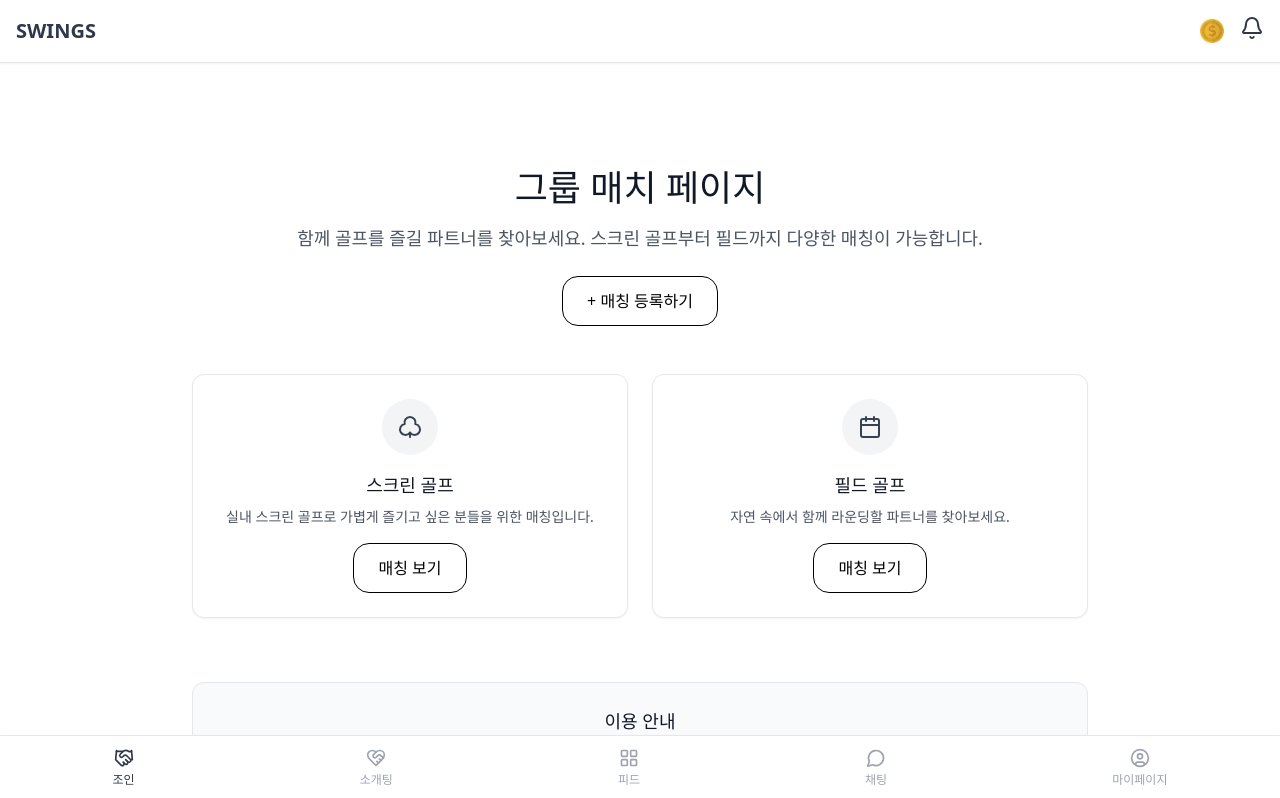
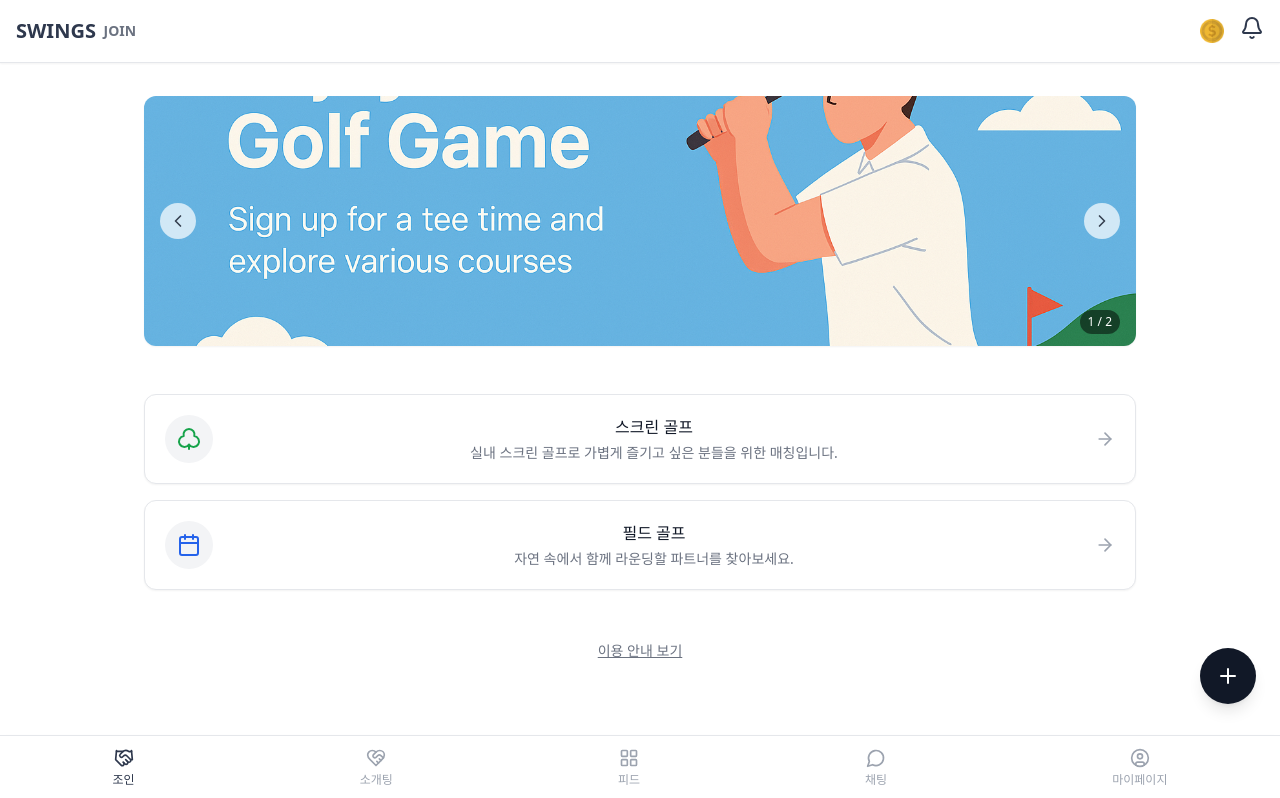
Before and after one commit to SWINGS-SOLOFF/SWINGS-FE, a React (Vite) app: page /swings/matchgroup in a window 1280 px wide. Shown: the top 798 px of the page. Built offline with nearby package versions, Linux system fonts and the light colour scheme; no server answers; grey boxes are pictures that could not be loaded.

Commit message:
[조인]메인페이지 수정 -1

```diff
--- a/src/1_user/layouts/UserLayout.jsx
+++ b/src/1_user/layouts/UserLayout.jsx
@@ -20,9 +20,9 @@ export default function UserLayout() {
 
       {/* ✅ 본문 영역 - NavBar/BottomNavBar 고려한 padding, 스크롤 가능 */}
       <main
-        className={`flex-grow overflow-y-auto px-4 ${
-          !hideNavBar ? "pt-16" : ""
-        } ${!hideBottomBar ? "pb-16" : ""}`}
+        className={`flex-grow  ${!hideNavBar ? "pt-16" : ""} ${
+          !hideBottomBar ? "pb-16" : ""
+        }`}
       >
         <Outlet />
       </main>
--- a/src/4_matchgroup/pages/MatchGroupMain.jsx
+++ b/src/4_matchgroup/pages/MatchGroupMain.jsx
@@ -1,50 +1,102 @@
-import { Link } from "react-router-dom";
-import { ClubIcon as GolfIcon, Users2Icon, CalendarIcon } from "lucide-react";
-import Button from "../components/ui/GroupButton.jsx";
-import GroupButton from "../components/ui/GroupButton.jsx";
+import { useState } from "react";
+import { Link, useNavigate } from "react-router-dom";
+import {
+  ClubIcon as GolfIcon,
+  Users2Icon,
+  CalendarIcon,
+  ArrowRightIcon,
+  PlusIcon,
+  ChevronLeft,
+  ChevronRight,
+} from "lucide-react";
+
+import banner1 from "../../assets/golf-banner-1.png";
+import banner2 from "../../assets/golf-banner-2.png";
 
 export default function MatchGroupMain() {
+  const navigate = useNavigate();
+
+  const [isModalOpen, setIsModalOpen] = useState(false);
+  const [isCreateOpen, setIsCreateOpen] = useState(false);
+  const [currentBanner, setCurrentBanner] = useState(0);
+
+  const banners = [banner1, banner2];
+
+  const handlePrev = () =>
+    setCurrentBanner((prev) => (prev === 0 ? banners.length - 1 : prev - 1));
+  const handleNext = () =>
+    setCurrentBanner((prev) => (prev === banners.length - 1 ? 0 : prev + 1));
+
   return (
-        <div className="min-h-screen bg-white py-12 px-4">
-            <div className="max-w-4xl mx-auto">
+    <div className="w-full max-w-5xl mx-auto pb-32 relative">
+      {/* ✅ 배너 슬라이드 */}
+      <div className="space-y-12 px-4 pt-[32px]">
+        <div className="relative w-full overflow-hidden rounded-xl shadow-sm h-[250px]">
+          <div
+            className="flex transition-transform duration-500 ease-in-out"
+            style={{ transform: `translateX(-${currentBanner * 100}%)` }}
+          >
+            {banners.map((src, idx) => (
+              <img
+                key={idx}
+                src={src}
+                alt={`배너 ${idx + 1}`}
+                className="w-full flex-shrink-0 object-cover h-[250px]"
+              />
+            ))}
+          </div>
 
-                {/* 헤더 */}
-                <div className="text-center mt-14 mb-12">
-                    <h1 className="text-4xl md:text-4xl font-bold text-gray-900 mb-4">
-                        그룹 매치 페이지
-                    </h1>
-                    <p className="text-base md:text-lg text-gray-600">
-                        함께 골프를 즐길 파트너를 찾아보세요. 스크린 골프부터 필드까지 다양한 매칭이 가능합니다.
-                    </p>
-                    <div className="mt-6">
-                        <GroupButton asChild size="default">
-                            <Link to="/swings/matchgroup/create" className="text-black">+ 매칭 등록하기</Link>
-                        </GroupButton>
+          {/* 좌우 이동 버튼 */}
+          <button
+            onClick={handlePrev}
+            aria-label="이전 배너"
+            className="absolute top-1/2 left-4 -translate-y-1/2 bg-white/70 hover:bg-white rounded-full p-2"
+          >
+            <ChevronLeft className="w-5 h-5 text-gray-700" />
+          </button>
+          <button
+            onClick={handleNext}
+            aria-label="다음 배너"
+            className="absolute top-1/2 right-4 -translate-y-1/2 bg-white/70 hover:bg-white rounded-full p-2"
+          >
+            <ChevronRight className="w-5 h-5 text-gray-700" />
+          </button>
+
+          <div className="absolute bottom-3 right-4 bg-black/50 text-white text-xs px-2 py-1 rounded-full">
+            {currentBanner + 1} / {banners.length}
           </div>
         </div>
 
-                {/* 매칭 카드 */}
-                <div className="grid grid-cols-1 md:grid-cols-2 gap-6">
+        {/* ✅ 매칭 카드 */}
+        <div className="grid grid-cols-1 gap-4">
           <MatchCard
-                        icon={<GolfIcon className="h-6 w-6 text-gray-700" />}
+            icon={<GolfIcon className="h-6 w-6 text-green-600" />}
             title="스크린 골프"
             desc="실내 스크린 골프로 가볍게 즐기고 싶은 분들을 위한 매칭입니다."
             to="/swings/matchgroup/screen"
           />
           <MatchCard
-                        icon={<CalendarIcon className="h-6 w-6 text-gray-700" />}
+            icon={<CalendarIcon className="h-6 w-6 text-blue-600" />}
             title="필드 골프"
             desc="자연 속에서 함께 라운딩할 파트너를 찾아보세요."
             to="/swings/matchgroup/field"
           />
         </div>
 
-                {/* 안내 영역 */}
-                <div className="mt-16 bg-gray-50 border border-gray-200 p-6 rounded-xl">
-                    <h2 className="text-lg font-semibold text-gray-900 mb-6 text-center">
-                        이용 안내
-                    </h2>
-                    <div className="grid gap-4">
+        <div className="text-center">
+          <button
+            onClick={() => setIsModalOpen(true)}
+            className="text-sm text-gray-500 underline hover:text-gray-700"
+          >
+            이용 안내 보기
+          </button>
+        </div>
+      </div>
+
+      {/* ✅ 모달들 */}
+      {isModalOpen && (
+        <Modal onClose={() => setIsModalOpen(false)} title="이용 안내">
+          <div className="grid gap-6 md:grid-cols-3">
             <InfoItem
               icon={<Users2Icon className="h-5 w-5 text-gray-700" />}
               title="매칭 신청 및 참여"
@@ -61,34 +113,63 @@ export default function MatchGroupMain() {
               desc="참여한 그룹의 일정을 한눈에 확인하고 관리할 수 있어요."
             />
           </div>
+        </Modal>
+      )}
+
+      {isCreateOpen && (
+        <Modal onClose={() => setIsCreateOpen(false)} title="방 만들기">
+          <div className="flex flex-col gap-4">
+            <button
+              onClick={() => navigate("/swings/matchgroup/create")}
+              className="w-full py-3 px-4 rounded-xl border text-left hover:bg-gray-50 transition text-black"
+            >
+              🖥️ 스크린 골프 방 만들기
+            </button>
+            <button
+              onClick={() => navigate("/swings/matchgroup/create")}
+              className="w-full py-3 px-4 rounded-xl border text-left hover:bg-gray-50 transition text-black"
+            >
+              🌳 필드 골프 방 만들기
+            </button>
           </div>
-            </div>
+        </Modal>
+      )}
+
+      {/* ✅ 플로팅 버튼 */}
+      <button
+        onClick={() => setIsCreateOpen(true)}
+        className="fixed bottom-24 right-6 bg-gray-900 hover:bg-gray-800 text-white p-4 rounded-full shadow-lg z-50"
+      >
+        <PlusIcon className="h-6 w-6" />
+      </button>
     </div>
   );
 }
 
-// 카드 컴포넌트
+// ✅ 하위 컴포넌트
+
 function MatchCard({ icon, title, desc, to }) {
   return (
     <Link
       to={to}
-            className="bg-white border border-gray-200 rounded-xl shadow-sm hover:shadow-md transition p-6 flex flex-col items-center text-center"
+      className="flex items-center gap-6 bg-white border border-gray-200 rounded-xl shadow-sm hover:shadow-md hover:-translate-y-1 transition-all p-5"
     >
-            <div className="h-14 w-14 rounded-full bg-gray-100 flex items-center justify-center mb-4">
+      <div className="h-12 w-12 rounded-full bg-gray-100 flex items-center justify-center">
         {icon}
       </div>
-            <h3 className="text-lg font-semibold text-gray-900 mb-2">{title}</h3>
-            <p className="text-sm text-gray-600 mb-4">{desc}</p>
-            <Button variant="outline" size="sm">매칭 보기</Button>
+      <div className="flex-1">
+        <h3 className="text-base font-semibold text-gray-900">{title}</h3>
+        <p className="text-sm text-gray-500 mt-1 line-clamp-2">{desc}</p>
+      </div>
+      <ArrowRightIcon className="h-5 w-5 text-gray-400" />
     </Link>
   );
 }
 
-// 안내 아이템
 function InfoItem({ icon, title, desc }) {
   return (
     <div className="flex items-start gap-4">
-            <div className="h-10 w-10 flex items-center justify-center bg-gray-100 rounded-full">
+      <div className="h-10 w-10 bg-gray-100 rounded-full flex items-center justify-center">
         {icon}
       </div>
       <div>
@@ -98,3 +179,24 @@ function InfoItem({ icon, title, desc }) {
     </div>
   );
 }
+
+function Modal({ onClose, title, children }) {
+  return (
+    <div className="fixed inset-0 bg-black/40 z-50 flex items-center justify-center px-4">
+      <div className="bg-white rounded-2xl w-full max-w-lg mx-auto p-6 relative shadow-xl">
+        <button
+          onClick={onClose}
+          className="absolute top-4 right-4 text-gray-500 hover:text-gray-800 text-2xl"
+        >
+          &times;
+        </button>
+        {title && (
+          <h2 className="text-xl font-bold text-center text-gray-900 mb-6">
+            {title}
+          </h2>
+        )}
+        {children}
+      </div>
+    </div>
+  );
+}
--- a/src/App.jsx
+++ b/src/App.jsx
@@ -13,9 +13,12 @@ import NotificationRoutes from "./5_notification/routes/NotificationRoutes.jsx";
 import SocialRoutes from "./2_feed/routes/SocialRoutes";
 import SocialPage from "./2_feed/pages/SocialPage";
 import MyPage from "./1_user/pages/MyPage";
+import ScrollToTop from "./components/ScrollToTop";
 
 export default function App() {
   return (
+    <>
+      <ScrollToTop /> {/* ✅ 페이지 이동 시 스크롤 맨 위로 이동 */}
       <Routes>
         {/* 로그인/회원가입 (Nav 없이) */}
         <Route path="/swings" element={<StartLogin />} />
@@ -39,5 +42,6 @@ export default function App() {
           <Route path="mypage" element={<MyPage />} />
         </Route>
       </Routes>
+    </>
   );
 }
--- a/src/components/TopNavBar.jsx
+++ b/src/components/TopNavBar.jsx
@@ -1,4 +1,4 @@
-import { Link, useNavigate } from "react-router-dom";
+import { Link, useNavigate, useLocation } from "react-router-dom";
 import { BellIcon } from "lucide-react";
 import { useState } from "react";
 import { useNotification } from "../5_notification/context/NotificationContext";
@@ -7,31 +7,47 @@ import coin from "../assets/coin.png"; // ✅ 하트코인 이미지 import
 
 export default function NavBar() {
   const navigate = useNavigate();
-  const { unreadCount  } = useNotification();
+  const location = useLocation();
+  const { pathname } = location;
+  const { unreadCount } = useNotification();
   const [showDropdown, setShowDropdown] = useState(false);
+
+  // ✅ 경로에 따라 라벨 설정
+  let pageLabel = "";
+  if (pathname.startsWith("/swings/feed")) {
+    pageLabel = "\u00A0FEED";
+  } else if (pathname.startsWith("/swings/matchgroup")) {
+    pageLabel = "\u00A0JOIN";
+  } else if (pathname.startsWith("/swings/chat")) {
+    pageLabel = "\u00A0CHAT";
+  } else if (pathname.startsWith("/swings/social")) {
+    pageLabel = "\u00A0MYPAGE";
+  }
 
   return (
     <header className="w-full bg-white border-b border-gray-200 shadow-sm px-4 py-4 flex justify-between items-center fixed top-0 z-50">
-      {/* 로고 */}
+      {/* ✅ 로고 + 동적 페이지 라벨 */}
       <Link
         to="/swings/feed"
-        className="text-xl font-bold text-[#2E384D] hover:opacity-80"
+        className="text-xl font-bold text-[#2E384D] hover:opacity-80 flex items-center"
       >
         SWINGS
+        {pageLabel && (
+          <span className="ml-1 text-sm font-bold text-gray-500">
+            {pageLabel}
+          </span>
+        )}
       </Link>
 
+      {/* ✅ 오른쪽 아이콘 영역 */}
       <div className="flex items-center space-x-4 relative">
-        {/* ✅ 하트코인 버튼 */}
+        {/* 하트코인 버튼 */}
         <button
           onClick={() => navigate("/swings/mypage/points")}
           className="w-6 h-6 hover:scale-110 transition"
           aria-label="포인트 페이지 이동"
         >
-          <img
-            src={coin}
-            alt="코인"
-            className="w-full h-full object-contain"
-          />
+          <img src={coin} alt="코인" className="w-full h-full object-contain" />
         </button>
 
         {/* 알림 아이콘 + 드롭다운 */}
@@ -45,8 +61,8 @@ export default function NavBar() {
             aria-label="알림"
           >
             <BellIcon size={24} />
-            {unreadCount > 0 && ( // ✅ 안 읽은 알림이 있을 때만 뱃지 표시
-                <span className="absolute -top-1 -right-1 w-2.5 h-2.5 bg-red-500 rounded-full" />
+            {unreadCount > 0 && (
+              <span className="absolute -top-1 -right-1 w-2.5 h-2.5 bg-red-500 rounded-full" />
             )}
           </button>
 
```
Also changed, not shown: src/components/ScrollToTop.jsx (added, +13 -0 lines), src/assets/golf-banner-1.png (added), 1 other file (tests, documents, lock files or other folders). Lines whose indentation alone changed are shown as unchanged.
